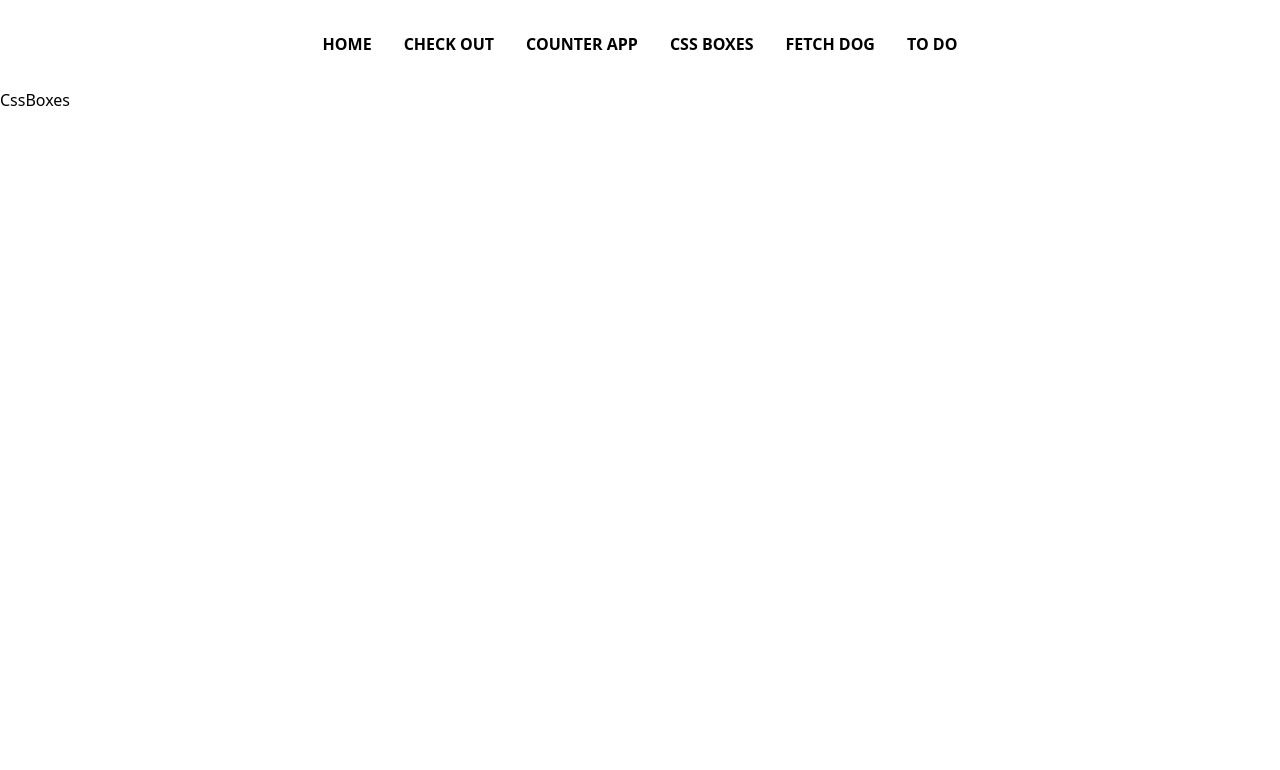
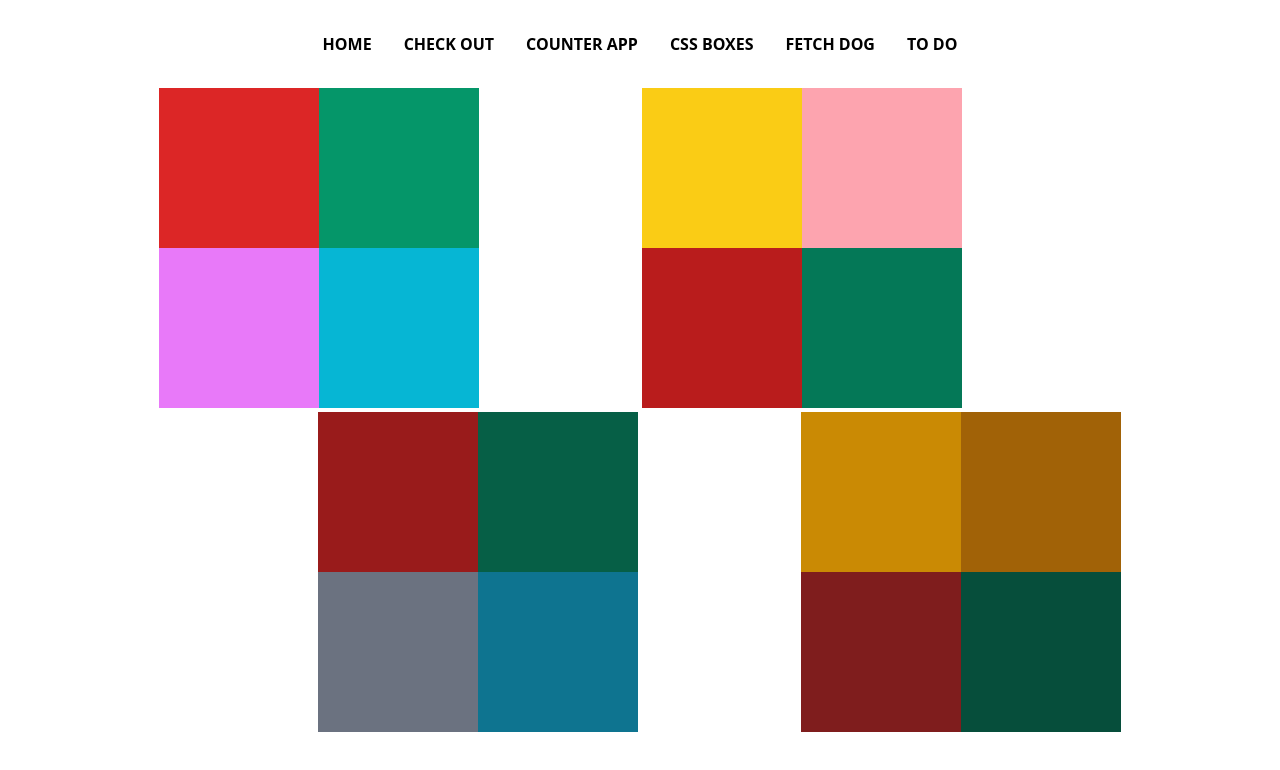
Before and after one commit to orshah/allInOne, a React (Create React App) app: page /cssboxes in a window 1280 px wide. Shown: the top 770 px of the page. Built offline with nearby package versions, Linux system fonts and the light colour scheme.

Commit message:
almost done

```diff
--- a/src/components/counterApp/CounterApp.jsx
+++ b/src/components/counterApp/CounterApp.jsx
@@ -19,11 +19,17 @@ function CounterApp() {
   return (
     <div className="counter-App__container">
       <div className="counter-App__box">
-        <button className="counter-App__button" onClick={onClickHandlerMinus}>
+        <button
+          className="flex w-full justify-center rounded-md bg-indigo-600 px-3 py-1.5 text-sm font-semibold leading-6 text-white shadow-sm hover:bg-indigo-500 focus-visible:outline focus-visible:outline-2 focus-visible:outline-offset-2 focus-visible:outline-indigo-600 my-3"
+          onClick={onClickHandlerMinus}
+        >
           -10
         </button>
-        <h1>{count}</h1>
-        <button className="counter-App__button" onClick={onClickHandlerPlus}>
+        <h1 className="lining-nums text-4xl">{count}</h1>
+        <button
+          className="flex w-full justify-center rounded-md bg-indigo-600 px-3 py-1.5 text-sm font-semibold leading-6 text-white shadow-sm hover:bg-indigo-500 focus-visible:outline focus-visible:outline-2 focus-visible:outline-offset-2 focus-visible:outline-indigo-600 my-3"
+          onClick={onClickHandlerPlus}
+        >
           +10
         </button>
       </div>
--- a/src/components/counterApp/counterApp.style.css
+++ b/src/components/counterApp/counterApp.style.css
@@ -8,7 +8,3 @@
   flex-direction: row;
   gap: 1rem;
 }
-
-.counter-App__button {
-  font-size: 1.5rem;
-}
--- a/src/components/cssBoxes/CssBoxes.jsx
+++ b/src/components/cssBoxes/CssBoxes.jsx
@@ -1,7 +1,34 @@
 import React from "react";
 
 function CssBoxes() {
-  return <div>CssBoxes</div>;
+  return (
+    <div className=" grid grid-cols-2 gap-1 w-full ">
+      <div className=" border-slate-950 flex flex-wrap w-80 h-80 place-self-center">
+        <div className="w-40 h-40 bg-red-600"></div>
+        <div className="w-40 h-40 bg-emerald-600"></div>
+        <div className="w-40 h-40 bg-fuchsia-400"></div>
+        <div className="w-40 h-40 bg-cyan-500"></div>
+      </div>
+      <div className=" border-slate-950 flex  w-80 h-80 flex-wrap-reverse place-self-start">
+        <div className="w-40 h-40 bg-red-700"></div>
+        <div className="w-40 h-40 bg-emerald-700"></div>
+        <div className="w-40 h-40 bg-yellow-400"></div>
+        <div className="w-40 h-40 bg-rose-300"></div>
+      </div>
+      <div className=" border-slate-950 flex flex-wrap w-80 h-80 place-self-end">
+        <div className="w-40 h-40 bg-red-800"></div>
+        <div className="w-40 h-40 bg-emerald-800"></div>
+        <div className="w-40 h-40 bg-gray-500"></div>
+        <div className="w-40 h-40 bg-cyan-700"></div>
+      </div>
+      <div className=" border-slate-950 flex flex-wrap-reverse w-80 h-80 place-self-center">
+        <div className="w-40 h-40 bg-red-900"></div>
+        <div className="w-40 h-40 bg-emerald-900"></div>
+        <div className="w-40 h-40 bg-yellow-600"></div>
+        <div className="w-40 h-40 bg-yellow-700"></div>
+      </div>
+    </div>
+  );
 }
 
 export default CssBoxes;
--- a/src/components/fetchDog/FetchDog.jsx
+++ b/src/components/fetchDog/FetchDog.jsx
@@ -1,7 +1,44 @@
 import React from "react";
+import { useState } from "react";
 
 function FetchDog() {
-  return <div>FetchDog</div>;
+  const [dogList, setDogList] = useState([]);
+
+  const getThedog = async () => {
+    try {
+      const response = await fetch("https://dog.ceo/api/breeds/image/random");
+      const data = await response.json();
+      setDogList([...dogList, data.message]);
+    } catch (error) {
+      console.log(error);
+    }
+  };
+
+  const showDogList = dogList.map((el, index) => {
+    return (
+      <div key={index}>
+        <img src={el} alt="dogs" className=" w-40 h-40 gap-3" />
+      </div>
+    );
+  });
+
+  const onClickHandler = () => {
+    getThedog();
+  };
+
+  return (
+    <div className=" flex justify-center flex-col">
+      <button
+        className="flex mx-5 justify-around rounded-md bg-indigo-600 px-3 py-1.5 text-sm font-semibold leading-6 text-white shadow-sm hover:bg-indigo-500 focus-visible:outline focus-visible:outline-2 focus-visible:outline-offset-2 focus-visible:outline-indigo-600 my-3"
+        onClick={onClickHandler}
+      >
+        Let The Dog OUT
+      </button>
+      <div className=" flex flex-wrap gap-2 mx-5 justify-around">
+        {showDogList}
+      </div>
+    </div>
+  );
 }
 
 export default FetchDog;
```
